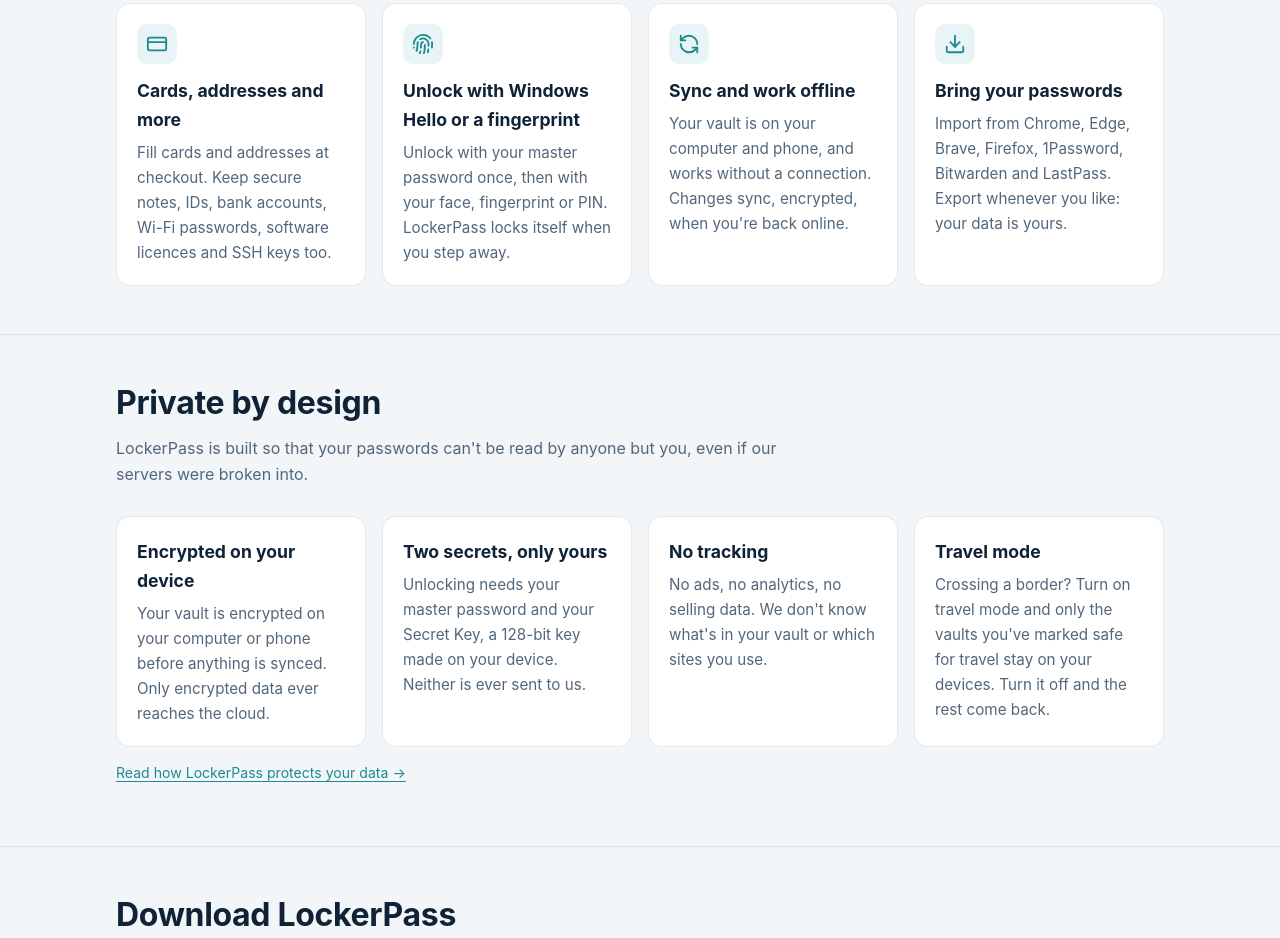
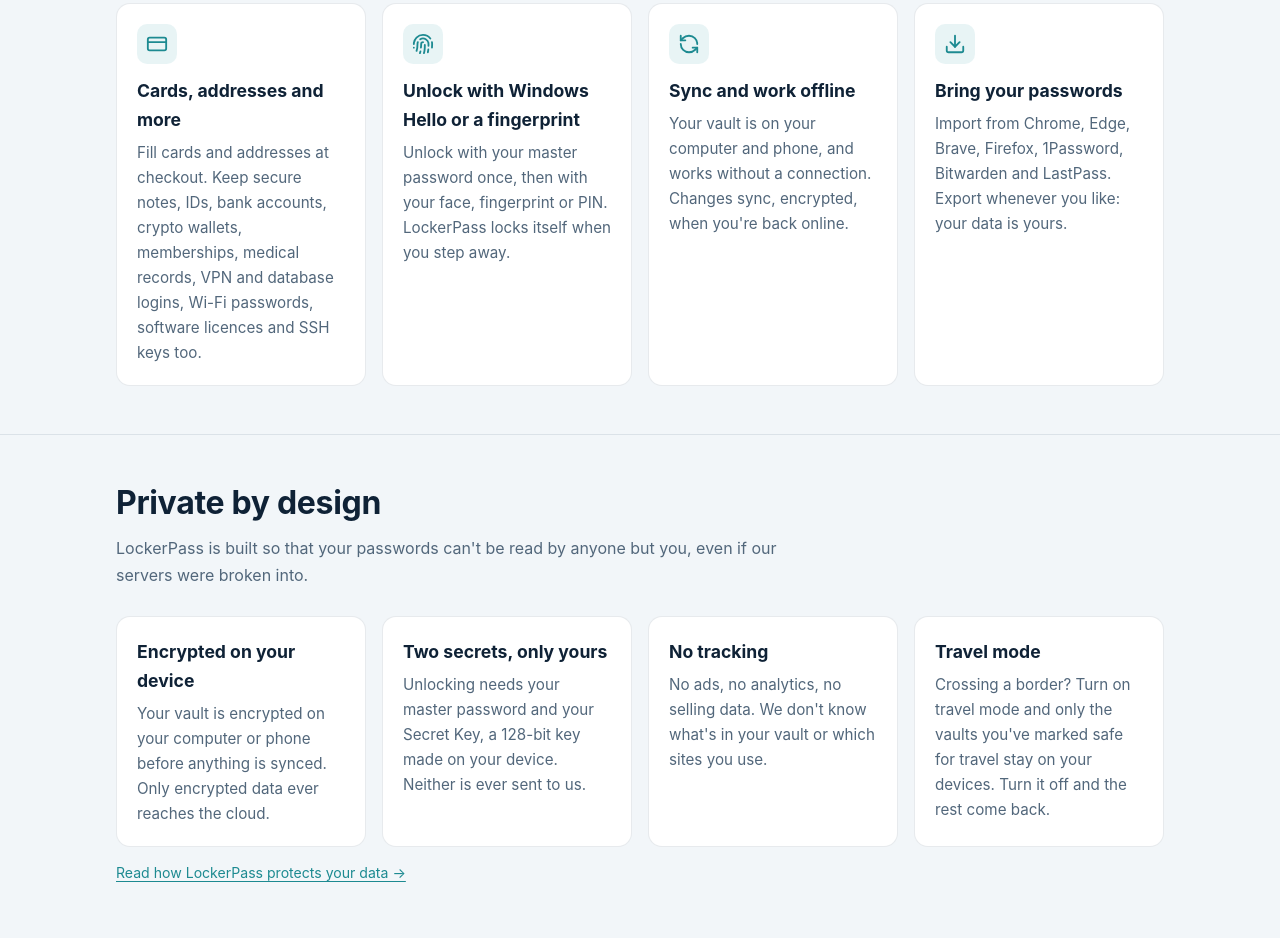
Before and after one commit to Chalana/LockerPass-Releases, a plain HTML site: page docs/index.html in a window 1280 px wide. Shown: the part 1229-2167 px from the top of the page. Drawn offline with Linux system fonts and the light colour scheme; no server answers.

Commit message:
Add files via upload

```diff
--- a/docs/index.html
+++ b/docs/index.html
@@ -85,7 +85,7 @@
           <div class="card">
             <div class="icon"><svg viewBox="0 0 24 24" fill="none" stroke="currentColor" stroke-width="2" stroke-linecap="round" stroke-linejoin="round" aria-hidden="true"><rect width="20" height="14" x="2" y="5" rx="2"/><line x1="2" x2="22" y1="10" y2="10"/></svg></div>
             <h3>Cards, addresses and more</h3>
-            <p>Fill cards and addresses at checkout. Keep secure notes, IDs, bank accounts, Wi-Fi passwords, software licences and SSH keys too.</p>
+            <p>Fill cards and addresses at checkout. Keep secure notes, IDs, bank accounts, crypto wallets, memberships, medical records, VPN and database logins, Wi-Fi passwords, software licences and SSH keys too.</p>
           </div>
           <div class="card">
             <div class="icon"><svg viewBox="0 0 24 24" fill="none" stroke="currentColor" stroke-width="2" stroke-linecap="round" stroke-linejoin="round" aria-hidden="true"><path d="M2 12C2 6.5 6.5 2 12 2a10 10 0 0 1 8 4"/><path d="M5 19.5C5.5 18 6 15 6 12a6 6 0 0 1 .34-2"/><path d="M17.29 21.02c.12-.6.43-2.3.5-3.02"/><path d="M12 10a2 2 0 0 0-2 2c0 1.02-.1 2.51-.26 4"/><path d="M8.65 22c.21-.66.45-1.32.57-2"/><path d="M14 13.12c0 2.38 0 6.38-1 8.88"/><path d="M2 16h.01"/><path d="M21.8 16c.2-2 .131-5.354 0-6"/><path d="M9 6.8a6 6 0 0 1 9 5.2c0 .47 0 1.17-.02 2"/></svg></div>
```
